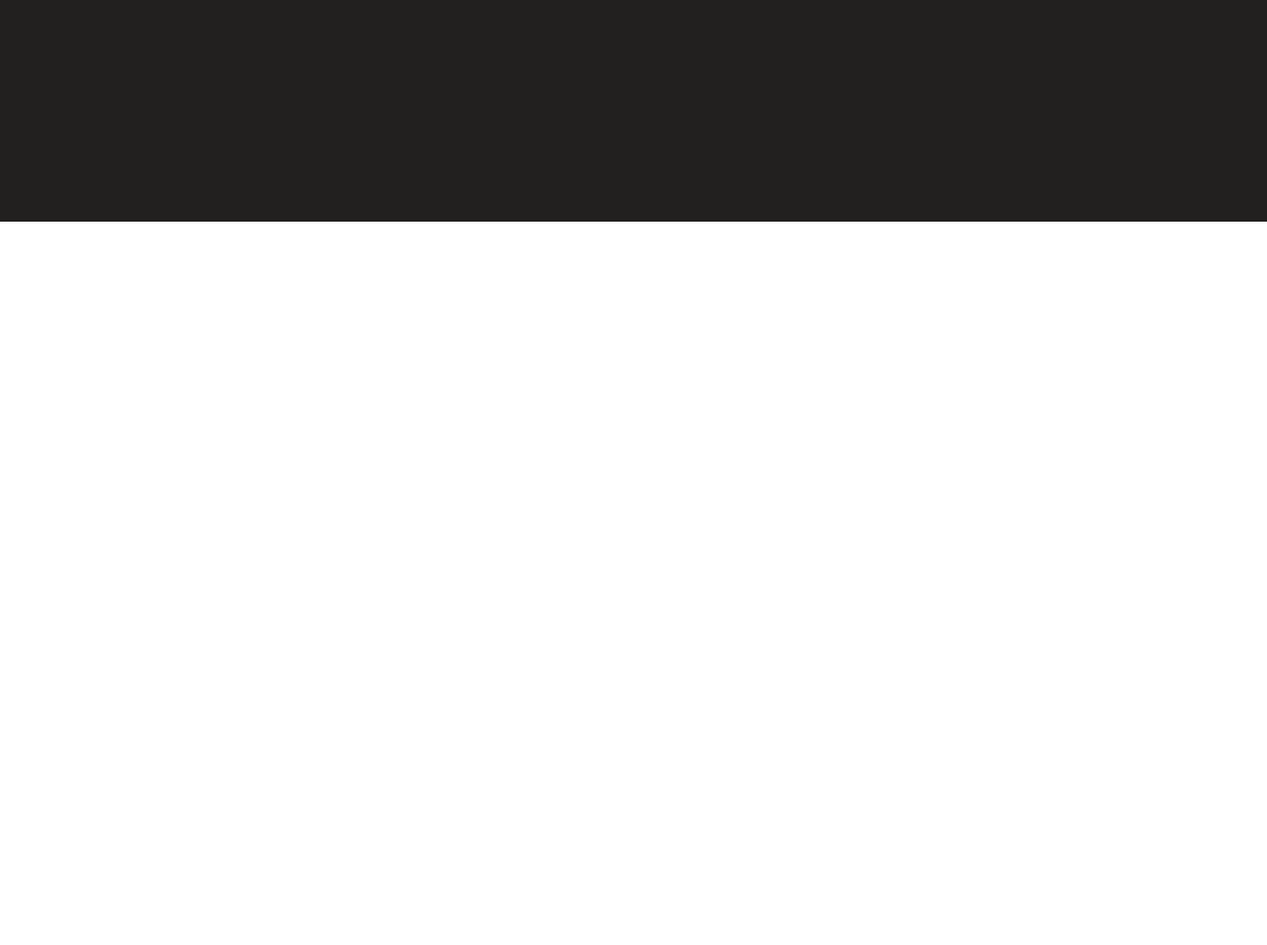
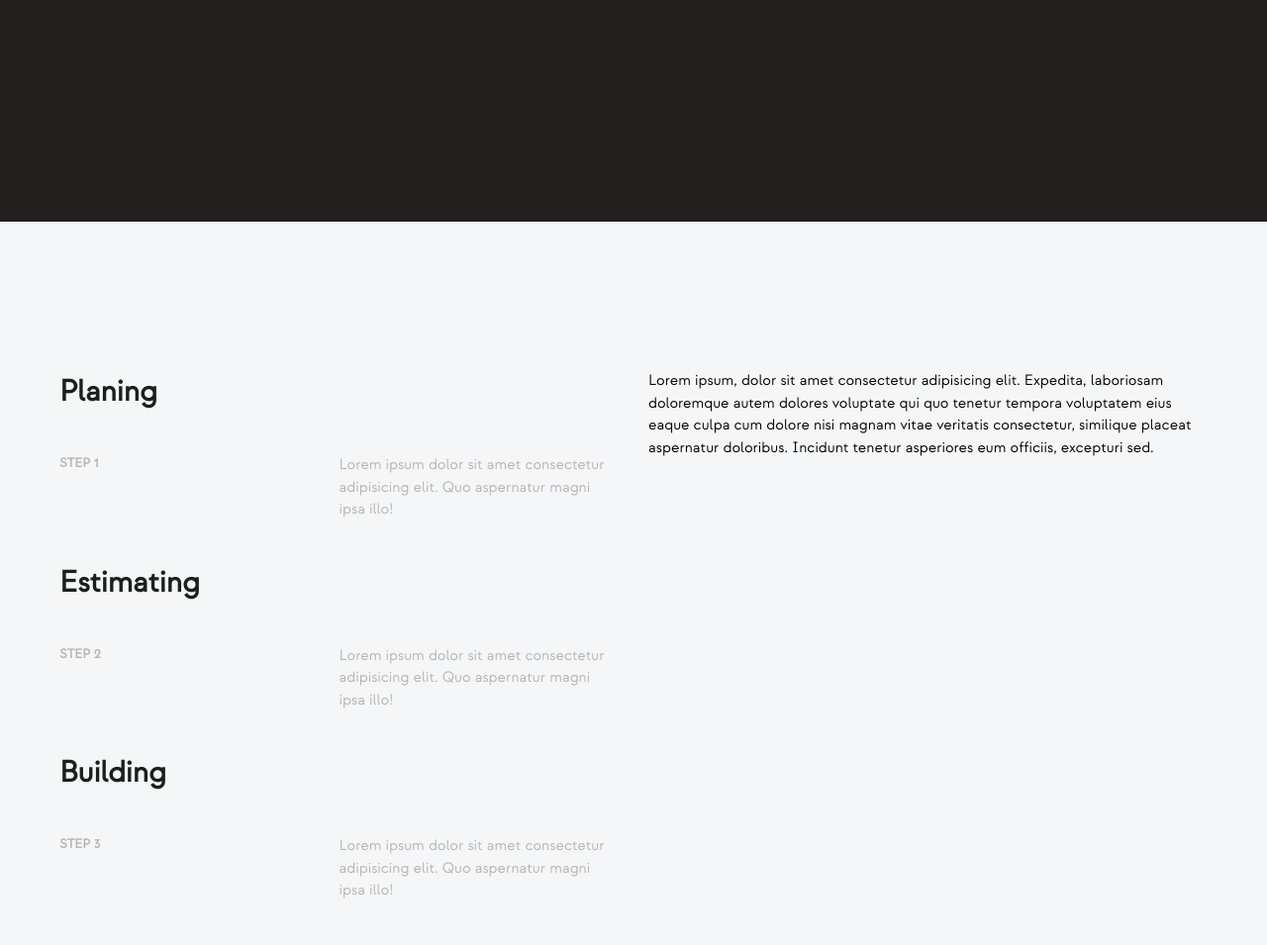
Before and after one commit to abdulsamadayoade/jobs4dev, a plain HTML site: page index.html in a window 1280 px wide. Shown: the part 576-1531 px from the top of the page at 99% size. Before the commit the page ends 800 px from the top, so only its background shows below. Drawn offline with Linux system fonts and the light colour scheme.

Commit message:
Styled the works section

```diff
--- a/index.html
+++ b/index.html
@@ -29,7 +29,9 @@
                     <div class="hero__left--box">
                         <span>
                             Scroll to Explore
-                            <img src="assets/arrow.svg" alt="arrow">
+                            <a href="">
+                                <img src="assets/arrow.svg" alt="arrow">
+                            </a>
                         </span>
 
                         <p>Interior design is the art and science of enhancing the interior of a building to acheive a healthier and more aesthetically pleasing environment for the people using the space.</p>
@@ -41,5 +43,42 @@
             </div>
         </div>
     </header>
+
+    <!-- MAIN -->
+    <main>
+        <!-- HOW IT WORKS SECTION -->
+        <section class="works">
+            <div class="container">
+                <div class="works__grid">
+                    <div class="works__grid--left">
+                        <div>
+                            <h3>Planing</h3>
+                            <div class="box">
+                                <span>Step 1</span>
+                                <p>Lorem ipsum dolor sit amet consectetur adipisicing elit. Quo aspernatur magni ipsa illo!</p>
+                            </div>
+                        </div>
+                        <div>
+                            <h3>Estimating</h3>
+                            <div class="box">
+                                <span>Step 2</span>
+                                <p>Lorem ipsum dolor sit amet consectetur adipisicing elit. Quo aspernatur magni ipsa illo!</p>
+                            </div>
+                        </div>
+                        <div>
+                            <h3>Building</h3>
+                            <div class="box">
+                                <span>Step 3</span>
+                                <p>Lorem ipsum dolor sit amet consectetur adipisicing elit. Quo aspernatur magni ipsa illo!</p>
+                            </div>
+                        </div>
+                    </div>
+                    <div class="works__grid--right">
+                        <p>Lorem ipsum, dolor sit amet consectetur adipisicing elit. Expedita, laboriosam doloremque autem dolores voluptate qui quo tenetur tempora voluptatem eius eaque culpa cum dolore nisi magnam vitae veritatis consectetur, similique placeat aspernatur doloribus. Incidunt tenetur asperiores eum officiis, excepturi sed.</p>
+                    </div>
+                </div>
+            </div>
+        </section>
+    </main>
 </body>
 </html>
--- a/styles/sass/base/_all.scss
+++ b/styles/sass/base/_all.scss
@@ -1 +1,2 @@
 @import 'presets';
+@import 'typography';
--- a/styles/sass/base/_presets.scss
+++ b/styles/sass/base/_presets.scss
@@ -43,7 +43,7 @@ html {
 
 body {
     font-weight: 300;
-    font-size: 1.45rem;
+    font-size: 1.5rem;
     line-height: 1.5;
     font-family: "Strawford Regular";
 }
--- /dev/null
+++ b/styles/sass/base/_typography.scss
@@ -0,0 +1,5 @@
+// HEADINGS
+h3 {
+    font-size: 3rem;
+    color: $color-4;
+}
--- a/styles/sass/helpers/_variables.scss
+++ b/styles/sass/helpers/_variables.scss
@@ -1,3 +1,5 @@
 // COLORS
 $color-1: #eeeff1;
 $color-2: #22201f;
+$color-3: #f4f6f8;
+$color-4: #1b201b;
--- a/styles/sass/pages/_home.scss
+++ b/styles/sass/pages/_home.scss
@@ -68,3 +68,52 @@ header {
         }
     }
 }
+
+section {
+    padding: 15rem 0;
+}
+
+// HOW IT WORKS SECTION
+.works {
+    background: $color-3;
+    &__grid {
+        display: flex;
+
+        &--left,
+        &--right {
+            flex: 1;
+        }
+
+        &--left {
+            padding-right: 3rem;
+
+            > div {
+                margin-bottom: 4rem;
+
+                h3 {
+                    margin-bottom: 4rem;
+                }
+
+                .box {
+                    display: flex;
+                    justify-content: space-between;
+
+                    * {
+                        flex: 1;
+                    }
+
+                    span {
+                        text-transform: uppercase;
+                        font-size: 1.3rem;
+                        color: #B4B4B4;
+                        font-weight: 600;
+                    }
+
+                    p {
+                        color: #B4B4B4;
+                    }
+                }
+            }
+        }
+    }
+}
```
Also changed, not shown: styles/css/main.css.
